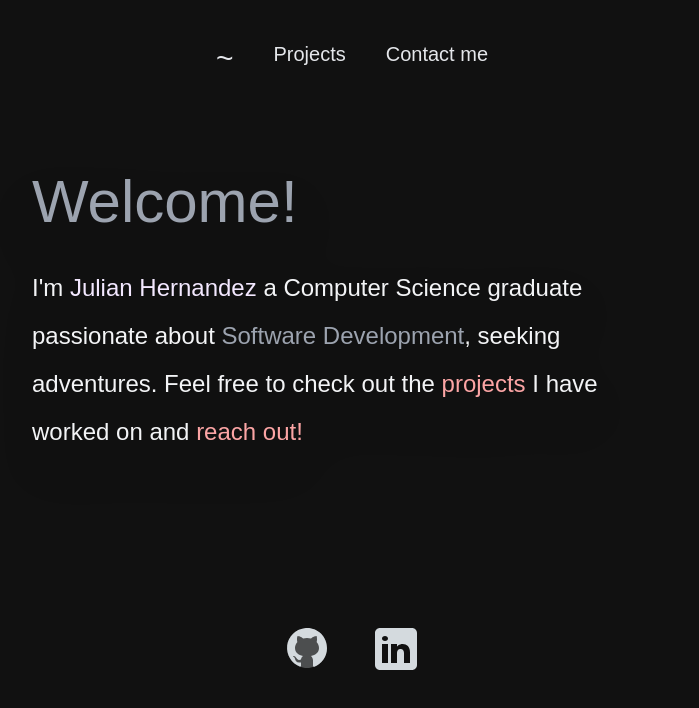
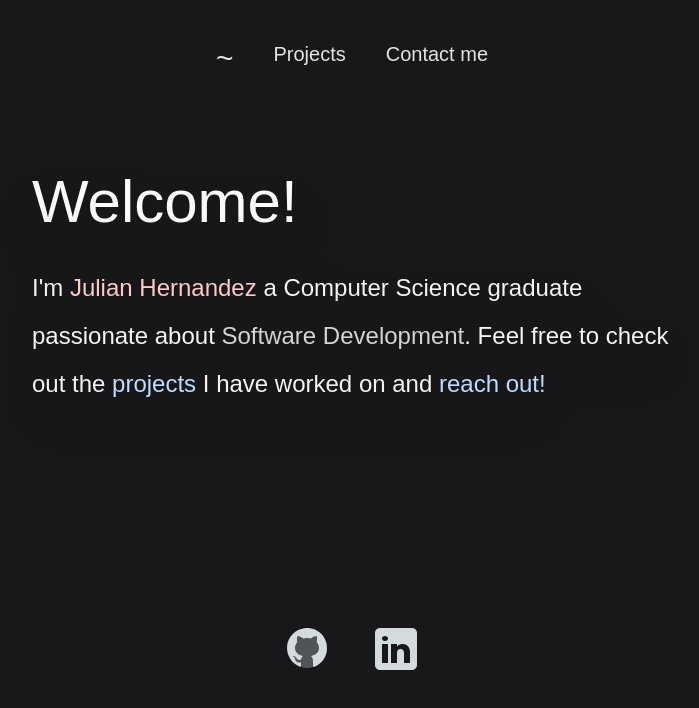
Before and after one commit to julian-hzd/Portfolio2, a React (Vite) app: page /home in a window 1280 px wide. Shown: the top 708 px of the page, without its empty margins (288-987 px from the left). Built offline with nearby package versions, Linux system fonts and the light colour scheme; a web font is replaced by a local one.

Commit message:
Changed main colors to zinc, worked on projects boxes

```diff
--- a/index.html
+++ b/index.html
@@ -7,7 +7,7 @@
     <link rel="icon" type="image/png" href="/thunder.png" />
     <title>ZzZ</title>
   </head>
-  <body class="min-h-screen m-0 font-hedvig">
+  <body class="min-h-screen m-0 font-hedvig bg-zinc-900">
     <div id="root"></div>
     <script type="module" src="/src/main.jsx"></script>
   </body>
--- a/src/App.jsx
+++ b/src/App.jsx
@@ -3,7 +3,7 @@ import Footer from "./components/Footer";
 
 export default function App() {
   return (
-    <div className="flex flex-col h-screen text-gray-100 ">
+    <div className="flex flex-col h-screen text-zinc-100 ">
       <Router />
       <Footer />
     </div>
--- a/src/components/Home.jsx
+++ b/src/components/Home.jsx
@@ -1,25 +1,25 @@
 import { Link } from "react-router-dom";
 
 export default function Home() {
-  const linkText = "text-red-300 hover:text-red-400";
+  const linkText = "text-blue-200 hover:text-blue-100";
   return (
     <div className="flex flex-wrap justify-center">
       <div className="w-3/6 drop-shadow-2xl">
-        <h1 className="mb-8 text-6xl text-left text-gray-400">
-          <Link to={`/home`} className="hover:text-gray-300">
+        <h1 className="mb-8 text-6xl text-left text-zinc-50">
+          <Link to={`/home`} className="hover:text-zinc-300">
             Welcome!
           </Link>
         </h1>
         <p className="text-2xl leading-loose">
-          I'm{" "}
-          <span className="text-purple-100 hover:text-purple-300">
+          I&apos;m{" "}
+          <span className="text-red-200 hover:text-red-100">
             Julian Hernandez
           </span>{" "}
           a Computer Science graduate passionate about{" "}
-          <span className="text-gray-400 hover:text-gray-600">
+          <span className="text-zinc-300 hover:text-zinc-200">
             Software Development
           </span>
-          , seeking adventures. Feel free to check out the
+          . Feel free to check out the
           <Link to={`/projects`} className={`${linkText}`}>
             {" "}
             projects{" "}
--- a/src/components/Navbar.jsx
+++ b/src/components/Navbar.jsx
@@ -2,7 +2,7 @@ import { Link, Outlet } from "react-router-dom";
 
 export default function Navbar() {
   const liHoveredColor =
-    "hover:text-red-300 hover:underline underline-offset-8";
+    "hover:text-blue-300 hover:underline underline-offset-8";
 
   return (
     <div>
@@ -10,7 +10,7 @@ export default function Navbar() {
         <nav className="mt-10">
           <ul
             className="flex flex-wrap justify-center space-x-10
-          text-xl text-gray-200"
+          text-xl text-zinc-200"
           >
             <li>
               <Link to={`home`} className={`${liHoveredColor} text-3xl`}>
--- a/src/components/Projects.jsx
+++ b/src/components/Projects.jsx
@@ -4,24 +4,30 @@ export default function Projects() {
   // <img src={game}></img>
   return (
     <div className="flex flex-wrap justify-center w-full space-x-20 ">
-      <div className="border-double border-4 border-gray-500 p-10">
+      <div className="border-double border-4 border-zinc-500 p-10">
         <div className="">
           <a
             href="https://github.com/julian-hzd/the-legend-game"
             target="_blank"
             rel="noreferrer"
-            className=""
+            className="text-2xl text-red-300"
           >
             The Legend
           </a>
+          <p className="italic mt-4">Platformer game</p>
         </div>
-        <button className="w-full border-dashed border-2 my-4 border-sky-600">
-          &lt; &gt; Code
-        </button>
-        <img src={image}></img>
+        <div className="flex flex-wrap justify-center items-center space-x-5">
+          <button className="border-2 my-4 border-sky-600 bg-zinc-700">
+            &lt; &gt;
+          </button>
+
+          <div>
+            <img src={image}></img>
+          </div>
+        </div>
         <h2>JS</h2>
       </div>
-      <div className="border-double border-4 p-10 border-gray-500">
+      <div className="border-double border-4 p-10 border-zinc-500">
         <div className="">
           <a
             href="https://github.com/julian-hzd/the-legend-game"
--- a/src/index.css
+++ b/src/index.css
@@ -33,9 +33,5 @@
   background: lightslategray;
 }
 
-body {
-  background-color: #111;
-}
-
 @tailwind components;
 @tailwind utilities;
```
